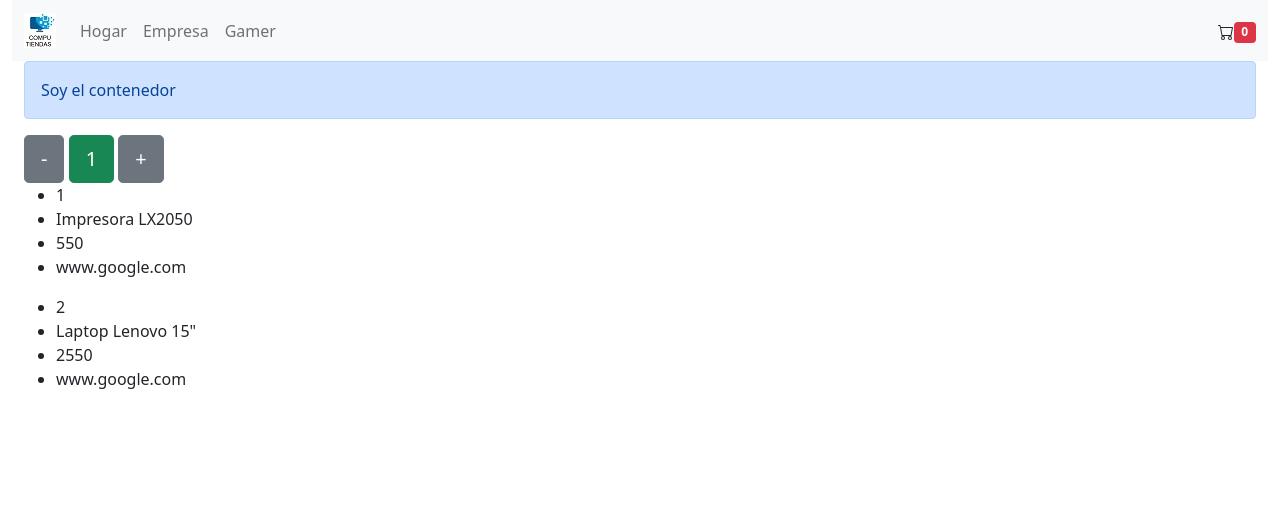
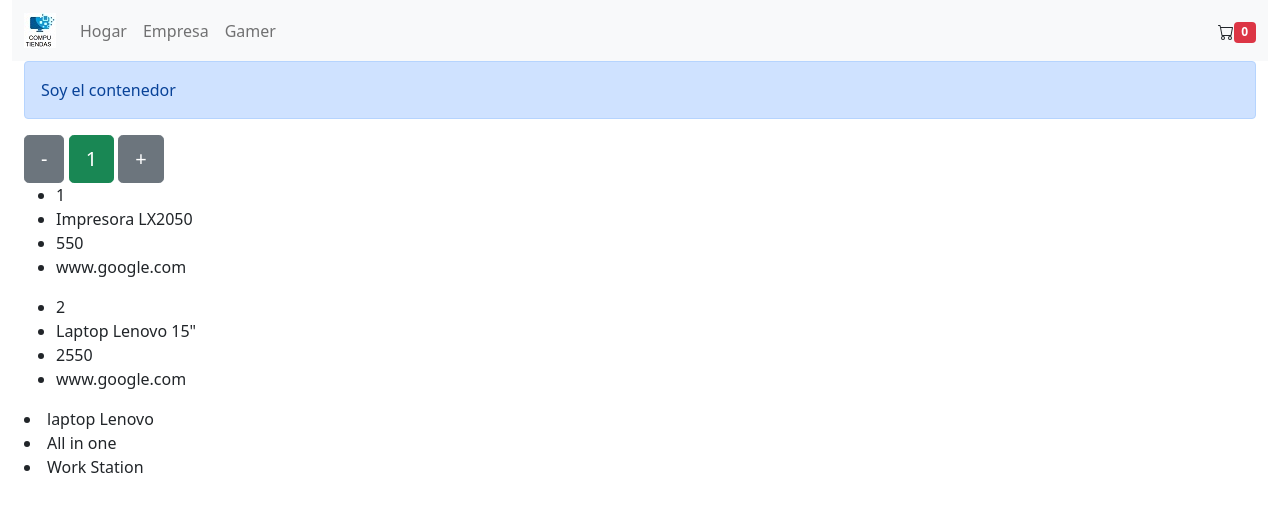
Before and after one commit to fmalca/react-project, a React (Create React App) app: page / in a window 1280 px wide. Shown: the top 512 px of the page. Built offline with nearby package versions, Linux system fonts and the light colour scheme.

Commit message:
Avance 1

```diff
--- a/src/components/ItemListContainer/ItemListContainer.js
+++ b/src/components/ItemListContainer/ItemListContainer.js
@@ -2,10 +2,17 @@
 import ItemCount from "../ItemCount/ItemCount";
 import ItemList from "../ItemList/ItemList";
 import Container from 'react-bootstrap/Container';
+import { getFetch } from "../../helpers/getFetch";
+import {useState, useEffect} from "react";
 
 const ItemListContainer = ({greeting}) => {
     const initial = 1
     const stock = 5
+    const [products, setProducts] = useState([])
+
+    useEffect(() => {
+        getFetch.then(resp => setProducts(resp))
+    },[])
 
     return (
         <div>
@@ -15,6 +22,8 @@
                 </Alert>
                 <ItemCount initial= {initial} stock={stock}  />
                 <ItemList />
+                {products.map(product => <li>{product.name}</li>) }
+
             </Container>
         </div>
    )
--- /dev/null
+++ b/src/helpers/getFetch.js
@@ -0,0 +1,20 @@
+const products = [
+    {   id:1,
+        name:"laptop Lenovo",
+        description:"ci7 8 ram 500 sd",
+        stock:5},
+    {   id:2,
+        name:"All in one",
+        description:"ci7 8 ram 240 sd",
+        stock:3},
+    {   id:3,
+        name:"Work Station",
+        description:"ci7 16 ram 4Tb sd",
+        stock:2}
+ ]
+
+export const getFetch = new Promise( (resolve) => {
+    setTimeout(()=> {
+        resolve(products)
+    },3000)
+})
```
